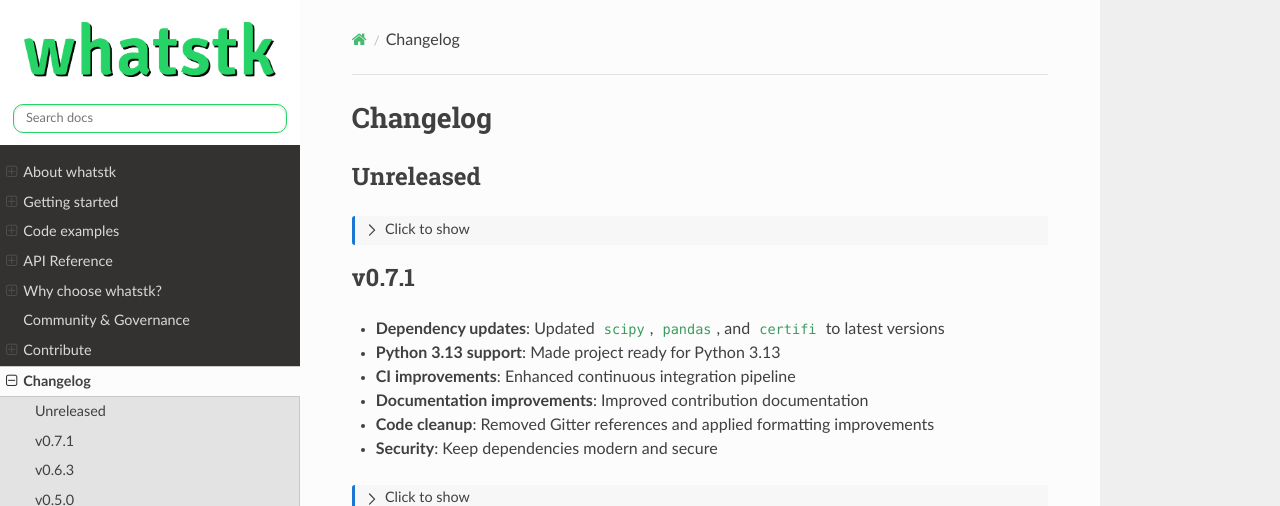
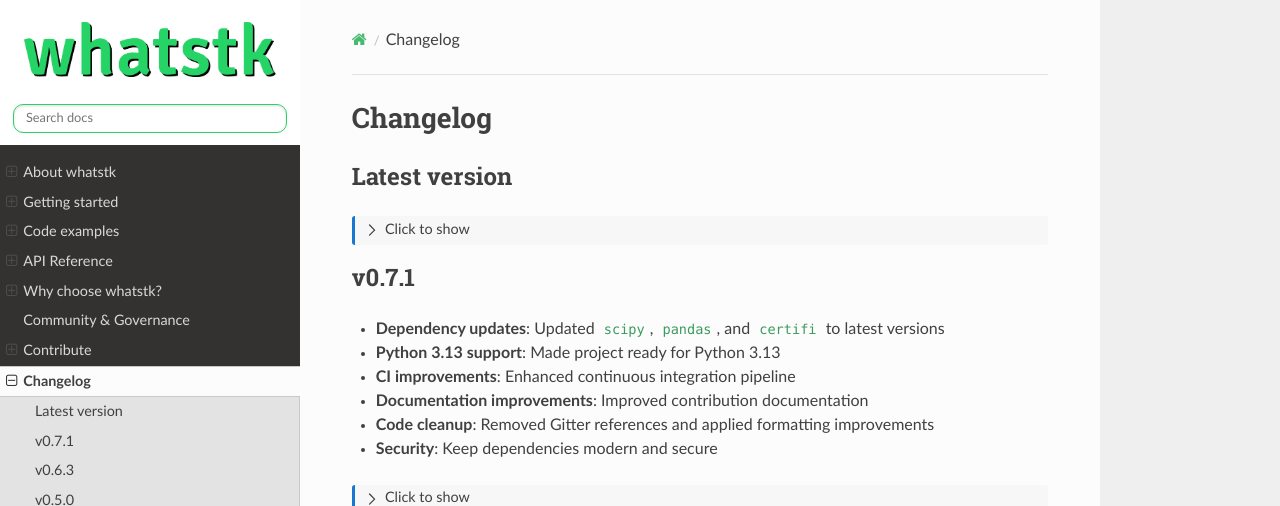
Before and after one commit to lucasrodes/whatstk, a Sphinx documentation site: the page built from docs/source/changelog.rst, in a window 1280 px wide and 900 px high. Shown: the top 506 px of the window. Built offline with Sphinx 7.4.7 and the Read the Docs theme 3.1.0, drawn with Linux system fonts in a browser that asks for light colours; pages that are not in the unit, such as notebooks, are missing from menus.

Commit message:
clarify title

```diff
--- a/docs/source/changelog.rst
+++ b/docs/source/changelog.rst
@@ -1,7 +1,7 @@
 Changelog
 =========
 
-Unreleased
+Latest version
 ----------
 
 .. container:: toggle
```
